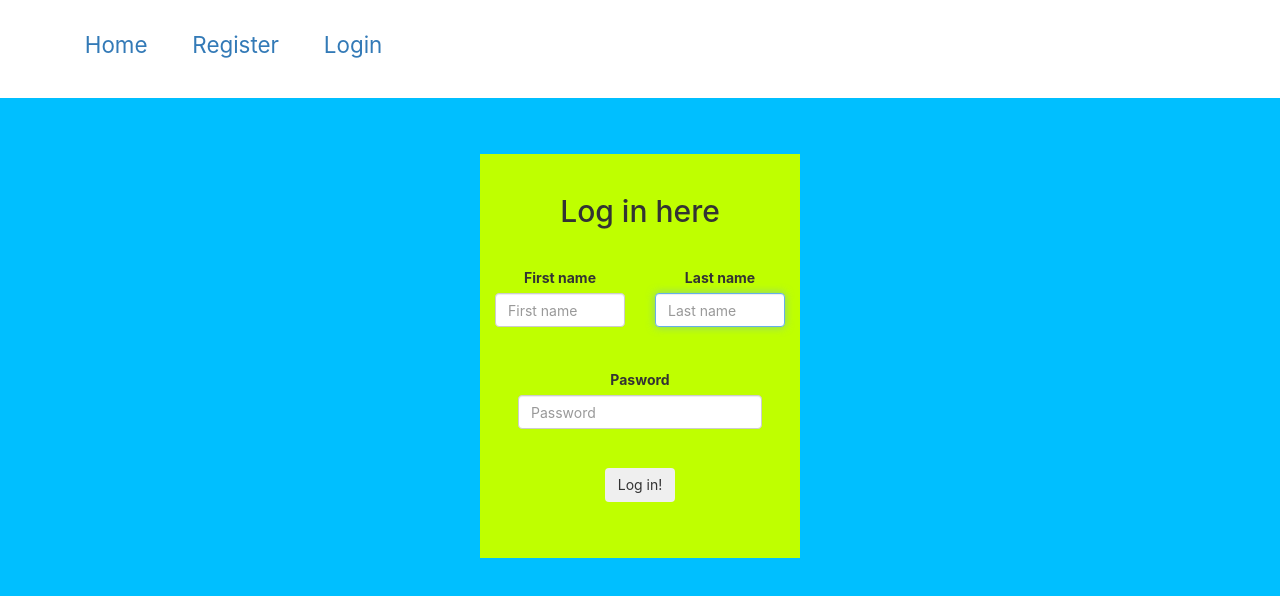
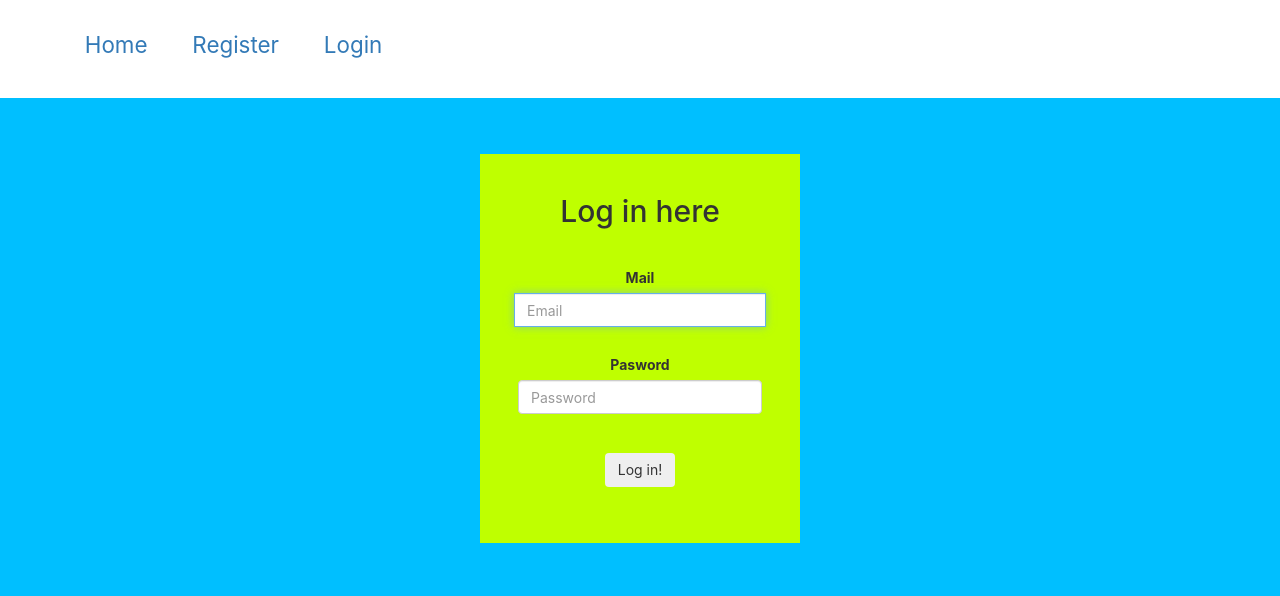
Before and after one commit to MartinGabco/Your-Timetable, a React (Create React App) app: page /loginform in a window 1280 px wide. Shown: the top 596 px of the page. Built offline with nearby package versions, Linux system fonts and the light colour scheme.

Commit message:
I refactored LoginForm according to requirements of Firebase cloud server service - in order to satisfy Request Body Payload (email and password properties names) for proper obtaining of returnSecureToken. In LoginForm are by this way remaining only 2 inputs: email and password.

```diff
--- /dev/null
+++ b/src/authconfig.json
@@ -0,0 +1,3 @@
+{
+    "baseUrl":"https://identitytoolkit.googleapis.com/v1/accounts:signUp?key=AIzaSyBDzBIwVZyWKMwEFUh8UK7sMbuMifxTgR8"
+}
--- a/src/authentication-components/login-components/InputFirstNameLogin.jsx
+++ b/src/authentication-components/login-components/InputEmailLogin.jsx
@@ -1,6 +1,6 @@
 import React from 'react';
 
-const InputFirstNameLogin = ({ name, value, onChange }) => {
+const InputEmailLogin = ({ name ,value, onChange }) => {
     return (
         <div className="form-group">
             <input
@@ -8,8 +8,8 @@ const InputFirstNameLogin = ({ name, value, onChange }) => {
                 value={value}
                 onChange={onChange}
                 className="form-control"
-                id="validationCustom04"
-                placeholder="First name"
+                id="validationCustom01"
+                placeholder="Email"
                 type="text"
                 autoFocus
                 required
@@ -18,4 +18,4 @@ const InputFirstNameLogin = ({ name, value, onChange }) => {
     );
 }
 
-export default InputFirstNameLogin;
+export default InputEmailLogin;
--- a/src/authentication-components/login-components/InputLastNameLogin.jsx
+++ /dev/null
@@ -1,21 +0,0 @@
-import React from 'react';
-
-const InputLastNameLogin = ({ name ,value, onChange }) => {
-    return (
-        <div className="form-group">
-            <input
-                name={name}
-                value={value}
-                onChange={onChange}
-                className="form-control"
-                id="validationCustom05"
-                placeholder="Last name"
-                type="text"
-                autoFocus
-                required
-            />
-        </div>
-    );
-}
-
-export default InputLastNameLogin;
--- a/src/components/LoginForm.jsx
+++ b/src/components/LoginForm.jsx
@@ -4,16 +4,17 @@ import React,{Component} from 'react';
 import '../styles/LoginForm.css';
 
 // Authentication components - Login form
-import InputFirstNameLogin from '../authentication-components/login-components/InputFirstNameLogin';
-import InputLastNameLogin from '../authentication-components/login-components/InputLastNameLogin';
+import InputEmailLogin from '../authentication-components/login-components/InputEmailLogin';
 import InputPasswordLogin from '../authentication-components/login-components/InputPasswordLogin';
+
+import { login } from '../services/authService';
 
 class LoginForm extends Component {
     state = {
         data: {
-            firstNameLogin: '',
-            lastNameLogin: '',
-            passwordLogin: ''
+            email: '',
+            password: '',
+            returnSecureToken: true
         }
     }
 
@@ -24,8 +25,7 @@ class LoginForm extends Component {
         this.setState({ data });
     }
 
-    handleSubmit = event => {
-        console.log('Funguje LoginForm!');
+    handleSubmit = async () => {
     }
 
     render() {
@@ -36,29 +36,23 @@ class LoginForm extends Component {
                 <form className="LoginForm" onSubmit={this.handleSubmit}>
                     <div className="form-column-name-password">
                         <h2>Log in here</h2>
-                        <div className="col-md-6 mb-8">
-                            <label htmlFor="validationCustom04">First name</label>
-                            <InputFirstNameLogin
-                                value={data.firstNameLogin}
-                                onChange={this.handleChange}
-                                name="firstNameLogin"
-                            />
-                        </div>
-                        <div className="col-md-6 mb-8">
-                            <label htmlFor="validationCustom05">Last name</label>
-                            <InputLastNameLogin
-                                value={data.lastNameLogin}
-                                onChange={this.handleChange}
-                                name="lastNameLogin"
-                            />
+                        <div className="col-sm mb-8">
+                            <label htmlFor="validationServerUsername01">Mail</label>
+                            <div className="input-group">
+                                <InputEmailLogin
+                                    value={data.email}
+                                    onChange={this.handleChange}
+                                    name="email"
+                                />
+                            </div>
                         </div>
                     </div>
                     <div className="form-column">
                         <label htmlFor="validationTooltip01">Pasword</label>
                         <InputPasswordLogin
-                            value={data.passwordLogin}
+                            value={data.password}
                             onChange={this.handleChange}
-                            name="passwordLogin"
+                            name="password"
                         />
                     </div>
                     <button className="btn btn-light" type="submit">Log in!</button>
```
